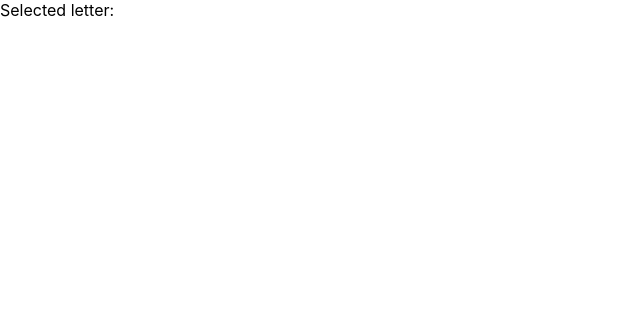
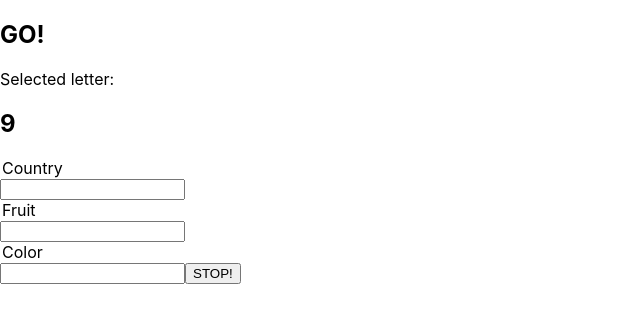
Before and after one commit to dridls/game-STOP, a React (Create React App) app in the folder game-frontend/: page /play in a window 1280 px wide. Shown: the top 322 px of the page, without its empty margins (0-640 px from the left). Built offline with nearby package versions, Linux system fonts and the light colour scheme.

Commit message:
add time left component

```diff
--- a/game-frontend/src/components/Start.jsx
+++ b/game-frontend/src/components/Start.jsx
@@ -4,36 +4,24 @@ import { useGameContext } from "../contexts/gameContext";
 const Start = () => {
   const { setGameStarted } = useGameContext();
   const [readyCountdown, setReadyCountdown] = useState(3);
-  const [countdownStarted, setCountdownStarted] = useState(false);
 
-  const startGameHandler = () => {
-    setCountdownStarted(true);
+  useEffect(() => {
     setTimeout(() => {
       setGameStarted(true);
     }, 4000);
-  };
+  }, []);
 
   useEffect(() => {
     let timeout;
-    if (readyCountdown > 0 && countdownStarted) {
+    if (readyCountdown > 0) {
       timeout = setTimeout(() => {
         setReadyCountdown(readyCountdown - 1);
       }, 1000);
     }
     return () => clearTimeout(timeout);
-  }, [readyCountdown, countdownStarted]);
+  }, [readyCountdown]);
 
-  return (
-    <>
-      {!countdownStarted ? (
-        <button onClick={startGameHandler} className="start-btn">
-          Start Game
-        </button>
-      ) : (
-        <>{readyCountdown <= 0 ? <h2>GO!</h2> : <h2>{readyCountdown}</h2>}</>
-      )}
-    </>
-  );
+  return <>{readyCountdown <= 0 ? <h2>GO!</h2> : <h2>{readyCountdown}</h2>}</>;
 };
 
 export default Start;
--- /dev/null
+++ b/game-frontend/src/components/TimeLeft.jsx
@@ -0,0 +1,25 @@
+import React, { useEffect, useState } from "react";
+import { useGameContext } from "../contexts/gameContext";
+
+const TimeLeft = () => {
+  const { gameStarted } = useGameContext();
+  const [timeLeft, setTimeLeft] = useState(10);
+
+  useEffect(() => {
+    setTimeout(() => {}, 60000);
+  }, []);
+
+  useEffect(() => {
+    let timeout;
+    if (timeLeft > 0) {
+      timeout = setTimeout(() => {
+        setTimeLeft(timeLeft - 1);
+      }, 1000);
+    }
+    return () => clearTimeout(timeout);
+  }, [timeLeft]);
+
+  return <>{timeLeft <= 0 ? <h2>TIME'S UP!</h2> : <h2>{timeLeft}</h2>}</>;
+};
+
+export default TimeLeft;
--- a/game-frontend/src/pages/GameContent.jsx
+++ b/game-frontend/src/pages/GameContent.jsx
@@ -1,14 +1,32 @@
 import React from "react";
 import { useGameContext } from "../contexts/gameContext";
+import Start from "../components/Start";
+import TimeLeft from "../components/TimeLeft";
 
 const GameContent = () => {
-  const { selectedLetter, readyCountdown, setReadyCountdown, setGameStarted } =
-    useGameContext();
+  const { selectedLetter, gameStarted } = useGameContext();
 
   return (
-    <main>
-      <div className="selected-letter">Selected letter: {selectedLetter}</div>
-    </main>
+    <>
+      <header>
+        <Start />
+        <div className="selected-letter">Selected letter: {selectedLetter}</div>
+        {gameStarted && <TimeLeft />}
+      </header>
+      <main>
+        <div className="game-form">
+          <form>
+            <legend>Country</legend>
+            <input type="text"></input>
+            <legend>Fruit</legend>
+            <input type="text"></input>
+            <legend>Color</legend>
+            <input type="text"></input>
+            <button className="stop-btn">STOP!</button>
+          </form>
+        </div>
+      </main>
+    </>
   );
 };
 
--- a/game-frontend/src/pages/game.jsx
+++ b/game-frontend/src/pages/game.jsx
@@ -10,17 +10,13 @@ function App() {
   const { selectedLetter, gameStarted } = useGameContext();
   const navigate = useNavigate();
 
-  useEffect(() => {
-    if (gameStarted) {
-      navigate("/play");
-    }
-  }, [gameStarted]);
-
   console.log("selectedLetter", selectedLetter);
   return (
     <div className="App">
       <Letter />
-      {selectedLetter && <Start />}
+      {selectedLetter && (
+        <button onClick={() => navigate("/play")}>Start Game</button>
+      )}
     </div>
   );
 }
```
